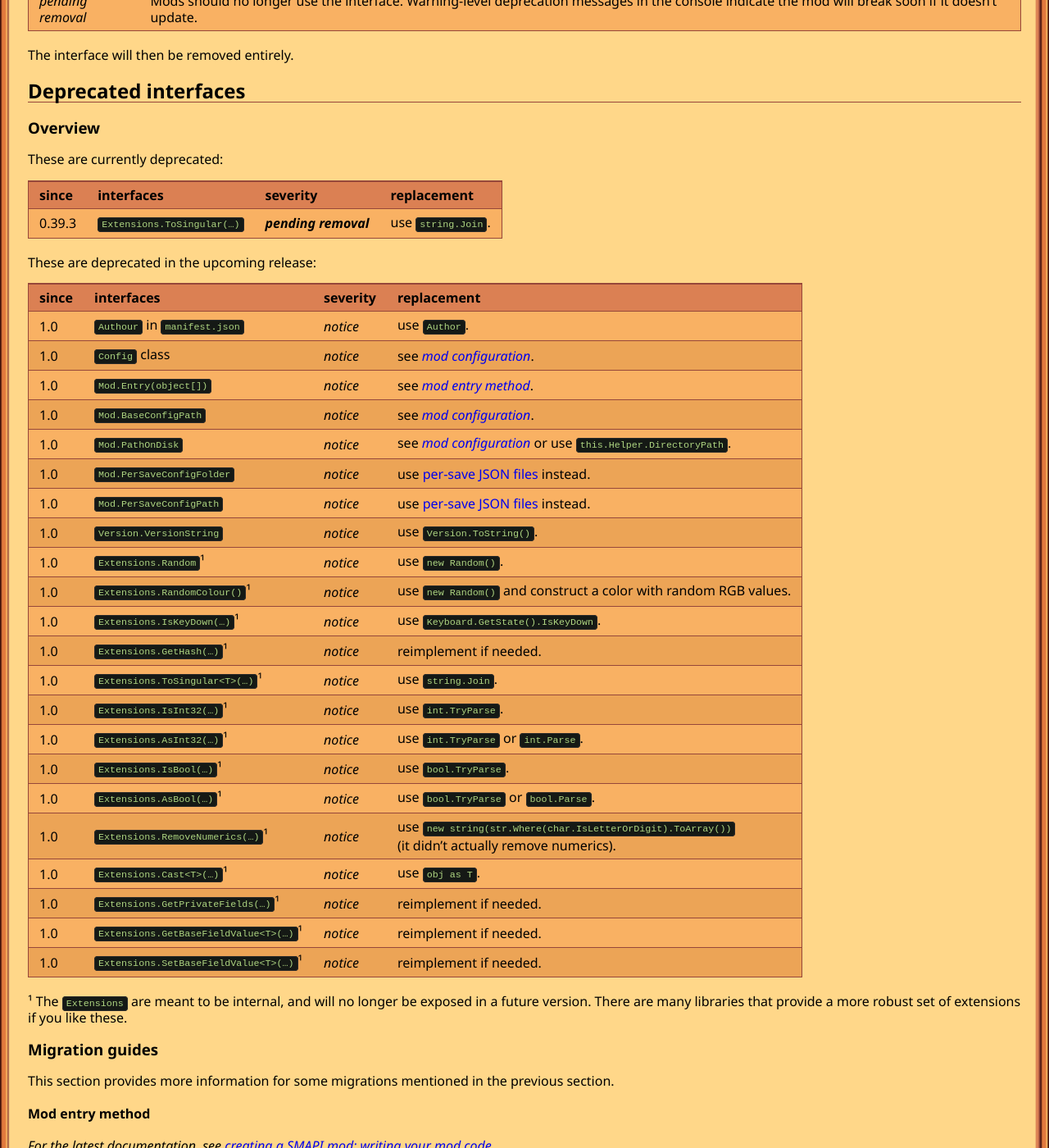
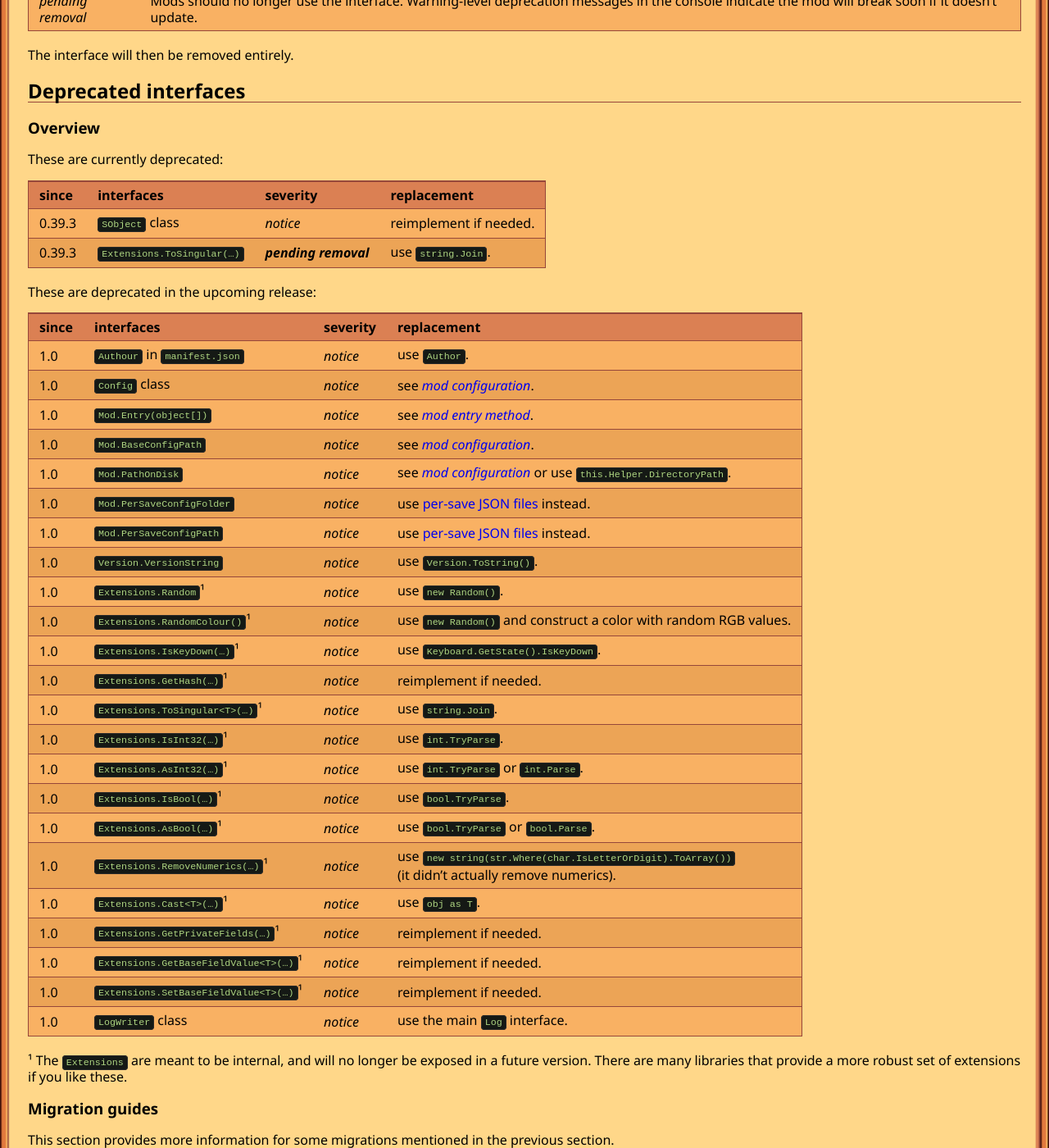
Before and after one commit to Pathoschild/canimod.github.io, a Jekyll site: the page built from guides/updating-a-smapi-mod.md, in a window 1280 px wide and 1400 px high, scrolled down 1245 px. Shown: the whole window at 82% size. Built offline with Jekyll 4.4.1, drawn with Linux system fonts in a browser that asks for light colours; nearby versions of some CDN libraries.

Commit message:
update SMAPI 1.0 deprecation list

```diff
--- a/guides/updating-a-smapi-mod.md
+++ b/guides/updating-a-smapi-mod.md
@@ -43,6 +43,7 @@ These are currently deprecated:
 
 since  | interfaces                | severity | replacement
 :----- | :------------------------ | :------- | :----------
+0.39.3 | `SObject` class          | _notice_ | reimplement if needed.
 0.39.3 | `Extensions.ToSingular(…)` | ***pending removal*** | use `string.Join`.
 
 These are deprecated in the upcoming release:
@@ -71,6 +72,7 @@ since | interfaces                | severity | replacement
 1.0   | `Extensions.GetPrivateFields(…)`¹ | _notice_ | reimplement if needed.
 1.0   | `Extensions.GetBaseFieldValue<T>(…)`¹ | _notice_ | reimplement if needed.
 1.0   | `Extensions.SetBaseFieldValue<T>(…)`¹ | _notice_ | reimplement if needed.
+1.0   | `LogWriter` class | _notice_ | use the main `Log` interface.
 
 ¹ The `Extensions` are meant to be internal, and will no longer be exposed in a future version.
 There are many libraries that provide a more robust set of extensions if you like these.
```
